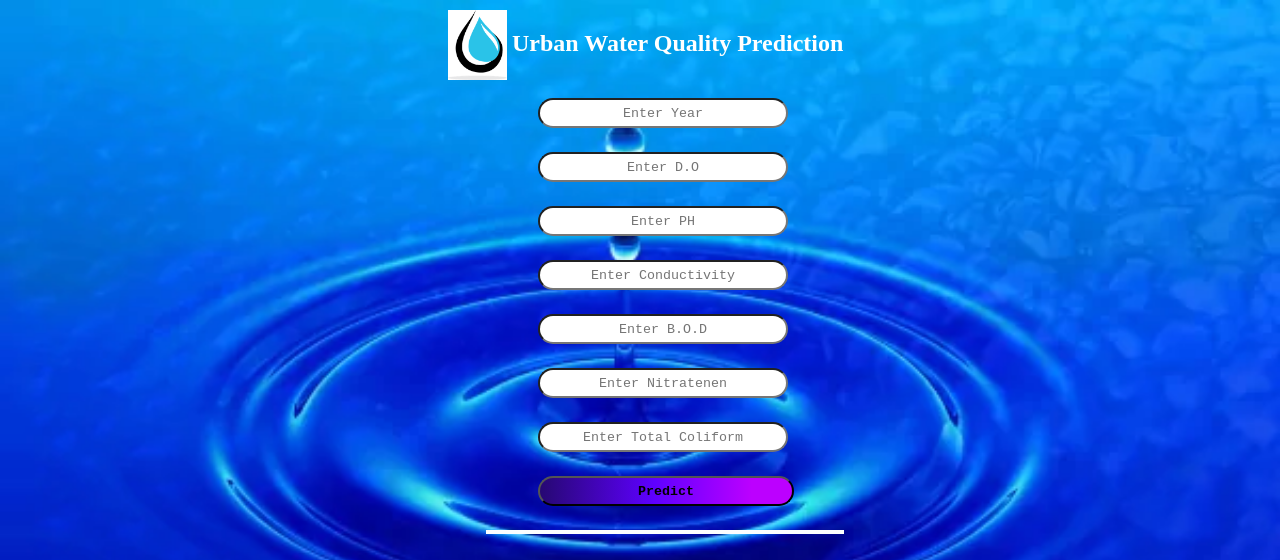
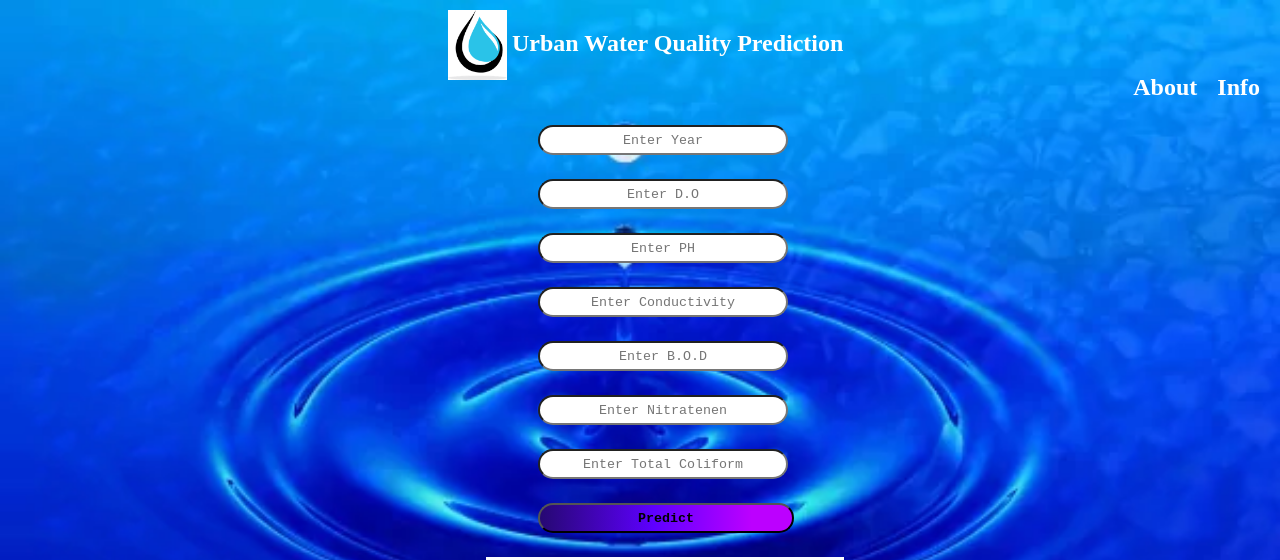
Before and after one commit to IBM-EPBL/IBM-Project-25285-1659957544, a Flask app: page / in a window 1280 px wide. Shown: the top 560 px of the page. Run offline with Flask 2, Linux system fonts and the light colour scheme; parts of the project's set-up code (start-up, migrations or seed data) failed here and were passed over.

Commit message:
Update web.html

```diff
--- a/Project_Development_Phase/sprint_4/project/templates/web.html
+++ b/Project_Development_Phase/sprint_4/project/templates/web.html
@@ -19,6 +19,12 @@
                 </div>
                 <div class="row2">
                     <h1>Urban Water Quality Prediction</h1>
+                </div>
+                <div class="row3">
+                    <ul>
+                        <li><a href="/info">Info</a></li>
+                        <li><a href="/about">About</a></li>
+                    </ul>
                 </div>
             </div>
         </nav>
```
